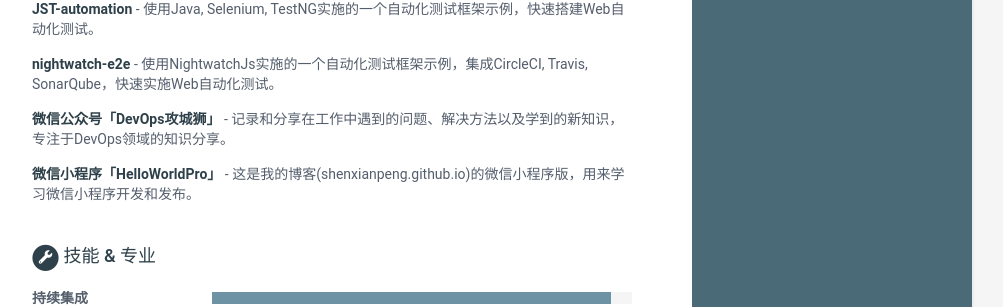
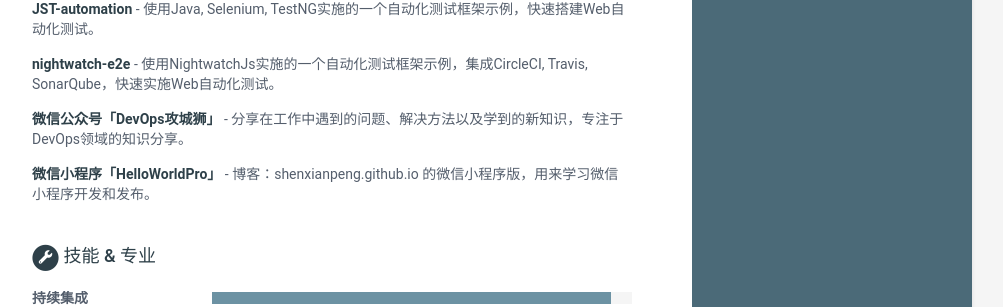
Before and after one commit to shenxianpeng/resume-cn, a Jekyll site: the page built from index.html, in a window 1280 px wide. Shown: the part 1411-1718 px from the top of the page, without its empty margins (168-1171 px from the left). Built offline with Jekyll 4.4.1, drawn with Linux system fonts in a browser that asks for light colours.

Commit message:
update resume-cn

```diff
--- a/_data/data.yml
+++ b/_data/data.yml
@@ -131,10 +131,10 @@ projects:
 
       - title: 微信公众号「DevOps攻城狮」
         link: "https://shenxianpeng.github.io/about/"
-        tagline: "记录和分享在工作中遇到的问题、解决方法以及学到的新知识，专注于DevOps领域的知识分享。"
+        tagline: "分享在工作中遇到的问题、解决方法以及学到的新知识，专注于DevOps领域的知识分享。"
 
       - title: 微信小程序「HelloWorldPro」
-        tagline: "这是我的博客(shenxianpeng.github.io)的微信小程序版，用来学习微信小程序开发和发布。"
+        tagline: "博客：shenxianpeng.github.io 的微信小程序版，用来学习微信小程序开发和发布。"
 
 skills:
     title: 技能 &amp; 专业
```
